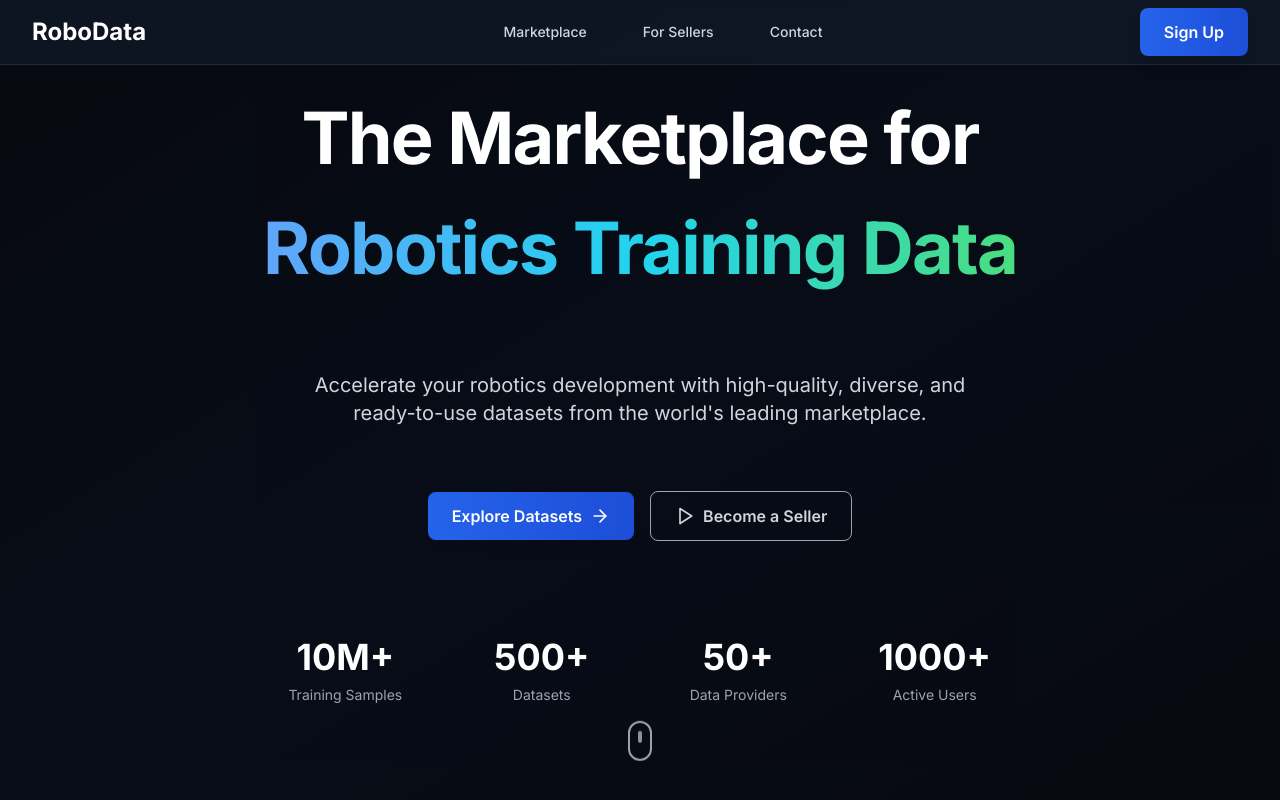
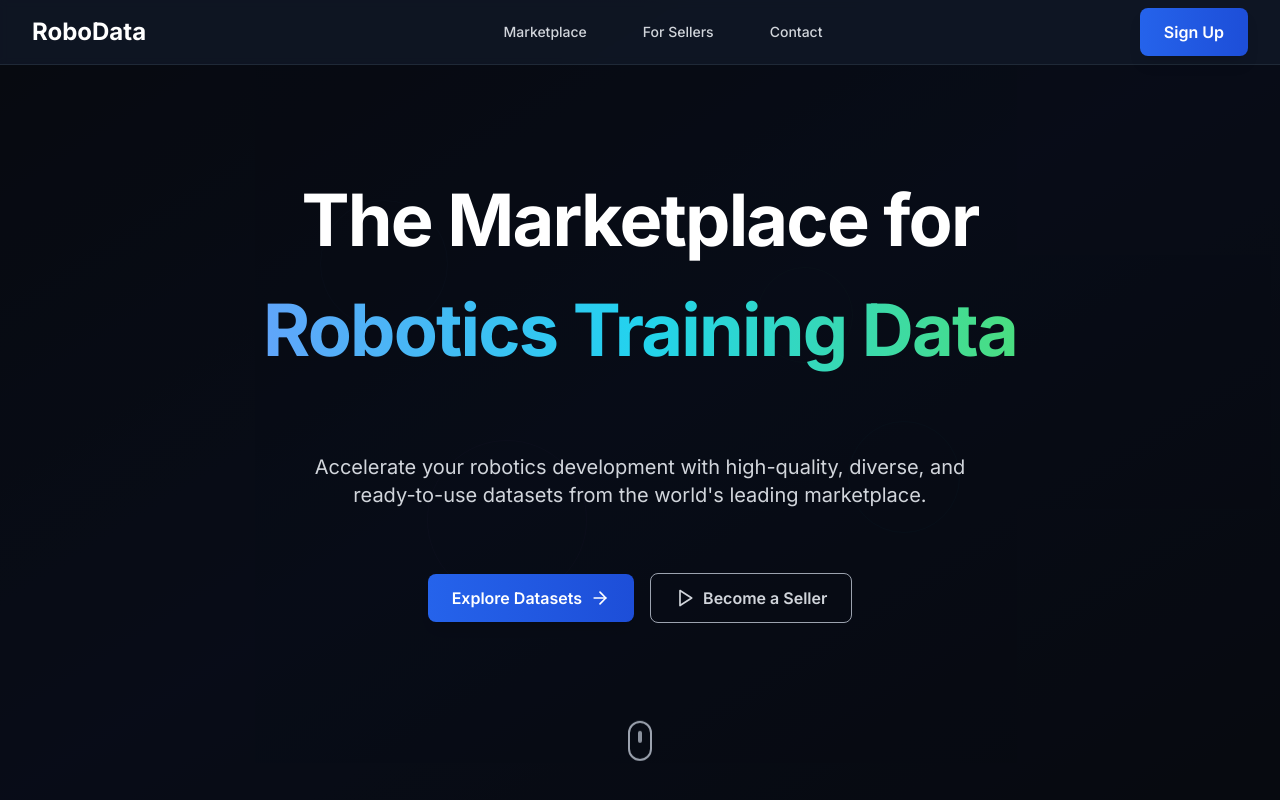
Before and after one commit to igupta1/robotdatamarketlandingpage, a Next.js app: page / in a window 1280 px wide. Shown: the top 800 px of the page. Built offline with nearby package versions, Linux system fonts and the light colour scheme.

Commit message:
Remove statistics section from hero area
- Remove 10M+ Training Samples
- Remove 500+ Datasets
- Remove 50+ Data Providers
- Remove 1000+ Active Users

```diff
--- a/app/components/HeroSection.tsx
+++ b/app/components/HeroSection.tsx
@@ -56,25 +56,6 @@ const HeroSection = () => {
             </button>
           </div>
 
-          {/* Stats */}
-          <div className="pt-16 grid grid-cols-2 md:grid-cols-4 gap-8 max-w-3xl mx-auto">
-            <div className="text-center">
-              <div className="text-3xl md:text-4xl font-bold text-white">10M+</div>
-              <div className="text-sm text-gray-400 mt-2">Training Samples</div>
-            </div>
-            <div className="text-center">
-              <div className="text-3xl md:text-4xl font-bold text-white">500+</div>
-              <div className="text-sm text-gray-400 mt-2">Datasets</div>
-            </div>
-            <div className="text-center">
-              <div className="text-3xl md:text-4xl font-bold text-white">50+</div>
-              <div className="text-sm text-gray-400 mt-2">Data Providers</div>
-            </div>
-            <div className="text-center">
-              <div className="text-3xl md:text-4xl font-bold text-white">1000+</div>
-              <div className="text-sm text-gray-400 mt-2">Active Users</div>
-            </div>
-          </div>
         </div>
       </div>
 
```
